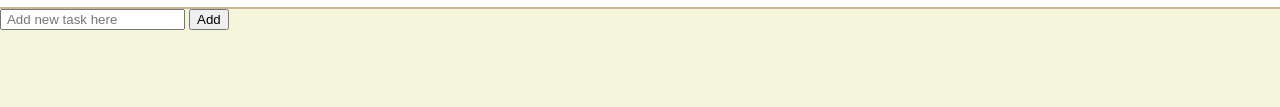
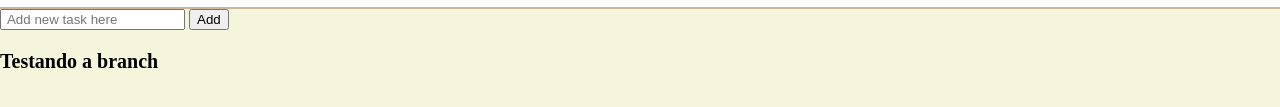
Before and after one commit to LaysaPinho/Check-list, a plain HTML site: page index.html in a window 1280 px wide. Shown: the part 575-682 px from the top of the page. Drawn offline with Linux system fonts and the light colour scheme.

Commit message:
Testando a branch

```diff
--- a/index.html
+++ b/index.html
@@ -41,5 +41,6 @@
     <button onclick="addTask()">Add</button>
 </div>
 
+<p>Testando a branch</p>
 </body>
 </html>
```
